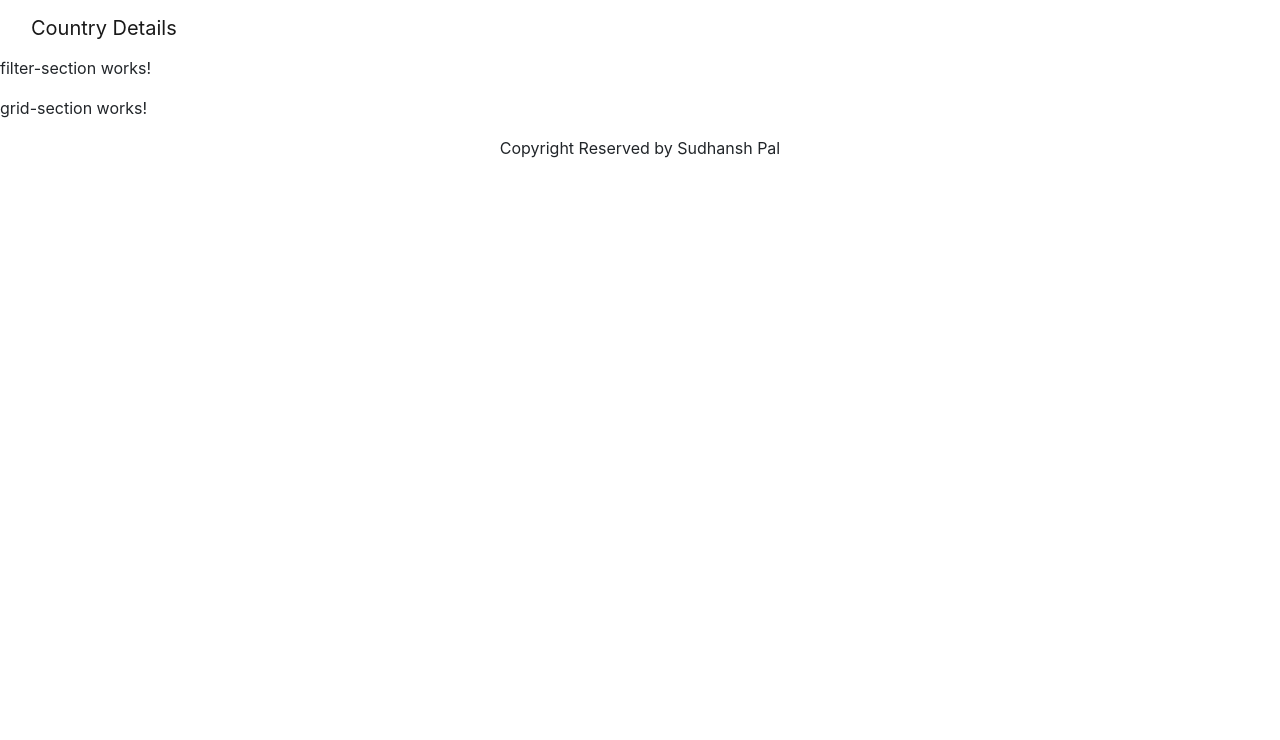
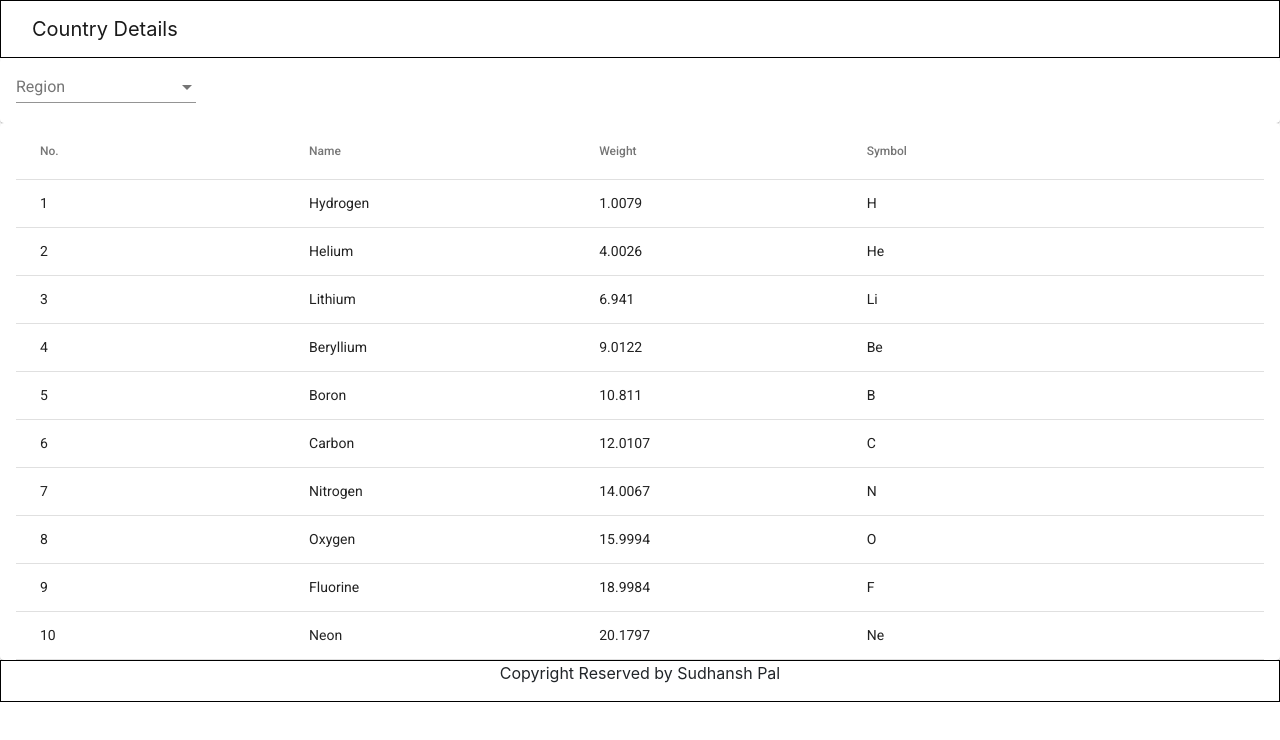
Before and after one commit to KNPAL/CountryInfo, an Angular app: page / in a window 1280 px wide. Shown: the top 740 px of the page. Built offline with nearby package versions, Linux system fonts and the light colour scheme.

Commit message:
application basic structure

```diff
--- a/src/app/app.component.html
+++ b/src/app/app.component.html
@@ -1,11 +1,11 @@
 <div class="container-fluid p-0 h-100">
-  <div style="height:10%">
+  <div class="hp-10">
     <app-header></app-header>
   </div>
-  <div style="height:83%">
+  <div class="hp-83">
     <app-workspace></app-workspace>
   </div>
-  <div style="height:7%">
+  <div class="hp-7">
     <app-footer></app-footer>
   </div>
 </div>
--- a/src/app/footer/footer.component.html
+++ b/src/app/footer/footer.component.html
@@ -1,4 +1,4 @@
-<div class="container-fluid footer">
+<div class="container-fluid footer demoBorder">
     <div class="col-sm-12 my-auto">
         <p class="text-center">
             Copyright Reserved by Sudhansh Pal
--- a/src/app/header/header.component.html
+++ b/src/app/header/header.component.html
@@ -1,4 +1,4 @@
-<nav class="navbar navbar-expand-lg navbar-light navbarbgcolor" >
+<nav class="navbar navbar-expand-lg navbar-light navbarbgcolor demoBorder" >
     <div class="container-fluid">
         <a class="navbar-brand font-size">{{siteName}}</a>
     </div>
--- a/src/app/workspace/filter-section/filter-section.component.html
+++ b/src/app/workspace/filter-section/filter-section.component.html
@@ -1 +1,10 @@
-<p>filter-section works!</p>
+<mat-card class="py-0">
+    <mat-form-field>
+      <mat-label>Region</mat-label>
+      <mat-select>
+        <mat-option *ngFor="let region of regionList" [value]="region.value">
+          {{region.viewValue}}
+        </mat-option>
+      </mat-select>
+    </mat-form-field>
+</mat-card>
--- a/src/app/workspace/filter-section/filter-section.component.ts
+++ b/src/app/workspace/filter-section/filter-section.component.ts
@@ -7,6 +7,13 @@ import { Component, OnInit } from '@angular/core';
 })
 export class FilterSectionComponent implements OnInit {
 
+  regionList = [
+    { value: 'africa', viewValue: 'Africa' },
+    { value: 'asia', viewValue: 'Asia' },
+    { value: 'oceania', viewValue: 'Oceania' },
+    { value: 'europe', viewValue: 'Europe' },
+    { value: 'americas', viewValue: 'Americas' }
+  ];
   constructor() { }
 
   ngOnInit() {
--- a/src/app/workspace/grid-section/grid-section.component.css
+++ b/src/app/workspace/grid-section/grid-section.component.css
@@ -0,0 +1,3 @@
+.gridDiv{
+    overflow: auto;
+}
--- a/src/app/workspace/grid-section/grid-section.component.html
+++ b/src/app/workspace/grid-section/grid-section.component.html
@@ -1 +1,34 @@
-<p>grid-section works!</p>
+<mat-card class="py-0">
+    <div class="w-100 gridDiv">
+        <table mat-table [dataSource]="dataSource" matSort class="mat-elevation-z8 w-100">
+
+
+            <!-- Position Column -->
+            <ng-container matColumnDef="position">
+                <th mat-header-cell *matHeaderCellDef mat-sort-header> No. </th>
+                <td mat-cell *matCellDef="let element"> {{element.position}} </td>
+            </ng-container>
+
+            <!-- Name Column -->
+            <ng-container matColumnDef="name">
+                <th mat-header-cell *matHeaderCellDef mat-sort-header> Name </th>
+                <td mat-cell *matCellDef="let element"> {{element.name}} </td>
+            </ng-container>
+
+            <!-- Weight Column -->
+            <ng-container matColumnDef="weight">
+                <th mat-header-cell *matHeaderCellDef mat-sort-header> Weight </th>
+                <td mat-cell *matCellDef="let element"> {{element.weight}} </td>
+            </ng-container>
+
+            <!-- Symbol Column -->
+            <ng-container matColumnDef="symbol">
+                <th mat-header-cell *matHeaderCellDef mat-sort-header> Symbol </th>
+                <td mat-cell *matCellDef="let element"> {{element.symbol}} </td>
+            </ng-container>
+
+            <tr mat-header-row *matHeaderRowDef="displayedColumns; sticky: true"></tr>
+            <tr mat-row *matRowDef="let row; columns: displayedColumns;"></tr>
+        </table>
+    </div>
+</mat-card>
--- a/src/app/workspace/grid-section/grid-section.component.ts
+++ b/src/app/workspace/grid-section/grid-section.component.ts
@@ -1,4 +1,6 @@
-import { Component, OnInit } from '@angular/core';
+import { Component, OnInit, ViewChild } from '@angular/core';
+import { MatSort } from '@angular/material/sort';
+import { MatTableDataSource } from '@angular/material/table';
 
 @Component({
   selector: 'app-grid-section',
@@ -7,9 +9,25 @@ import { Component, OnInit } from '@angular/core';
 })
 export class GridSectionComponent implements OnInit {
 
+   ELEMENT_DATA: any[] = [
+    { position: 1, name: 'Hydrogen', weight: 1.0079, symbol: 'H' },
+    { position: 2, name: 'Helium', weight: 4.0026, symbol: 'He' },
+    { position: 3, name: 'Lithium', weight: 6.941, symbol: 'Li' },
+    { position: 4, name: 'Beryllium', weight: 9.0122, symbol: 'Be' },
+    { position: 5, name: 'Boron', weight: 10.811, symbol: 'B' },
+    { position: 6, name: 'Carbon', weight: 12.0107, symbol: 'C' },
+    { position: 7, name: 'Nitrogen', weight: 14.0067, symbol: 'N' },
+    { position: 8, name: 'Oxygen', weight: 15.9994, symbol: 'O' },
+    { position: 9, name: 'Fluorine', weight: 18.9984, symbol: 'F' },
+    { position: 10, name: 'Neon', weight: 20.1797, symbol: 'Ne' },
+  ];
+  displayedColumns: string[] = ['position', 'name', 'weight', 'symbol'];
+    dataSource = new MatTableDataSource(this.ELEMENT_DATA);
+    @ViewChild(MatSort, {static: true}) sort: MatSort;
   constructor() { }
 
   ngOnInit() {
+    this.dataSource.sort = this.sort;
   }
 
 }
--- a/src/app/workspace/workspace.component.css
+++ b/src/app/workspace/workspace.component.css
@@ -0,0 +1,8 @@
+.gridSection{
+    height:85%;
+    overflow: auto;
+}
+
+.filterSection{
+    height: 15%;
+}
--- a/src/app/workspace/workspace.component.html
+++ b/src/app/workspace/workspace.component.html
@@ -1,8 +1,12 @@
 <div class="h-100">
-    <div style="height:15% ;">
-        <app-filter-section></app-filter-section>
-    </div>
-    <div style="height:85%;">
-        <app-grid-section></app-grid-section>
-    </div>
+    <!-- <mat-card> -->
+        <div class="filterSection">
+            <app-filter-section></app-filter-section>
+        </div>
+    <!-- </mat-card>
+    <mat-card> -->
+        <div class="gridSection">
+            <app-grid-section></app-grid-section>
+        </div>
+    <!-- </mat-card> -->
 </div>
--- a/src/styles.css
+++ b/src/styles.css
@@ -1,4 +1,20 @@
 /* You can add global styles to this file, and also import other style files */
+body{
+    overflow: hidden;
+}
+
 .demoBorder{
     border:.5px solid black
 }
+
+.hp-10{
+    height:10%
+}
+
+.hp-7{
+    height:7%
+}
+
+.hp-83{
+    height:83%
+}
```
